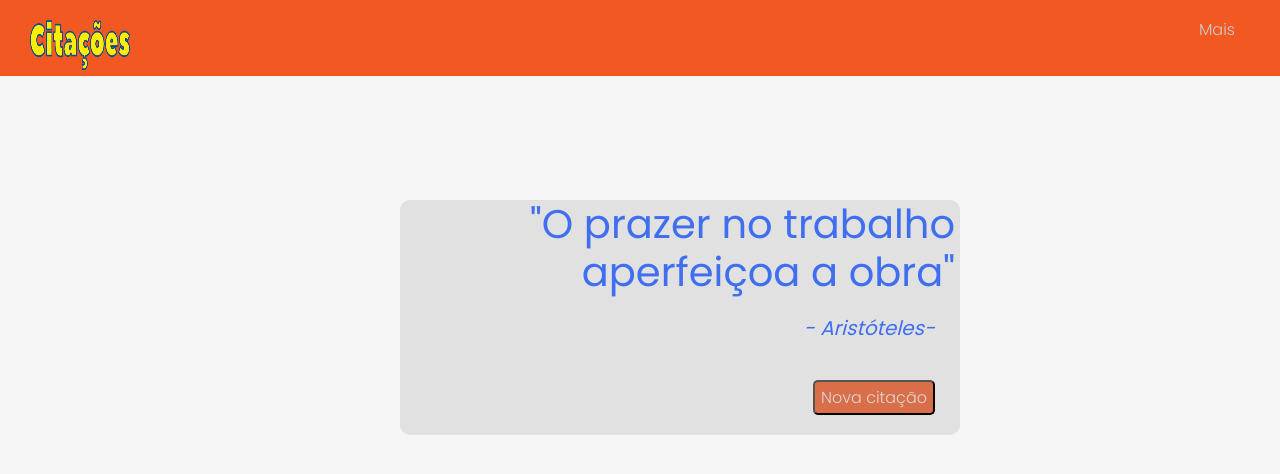
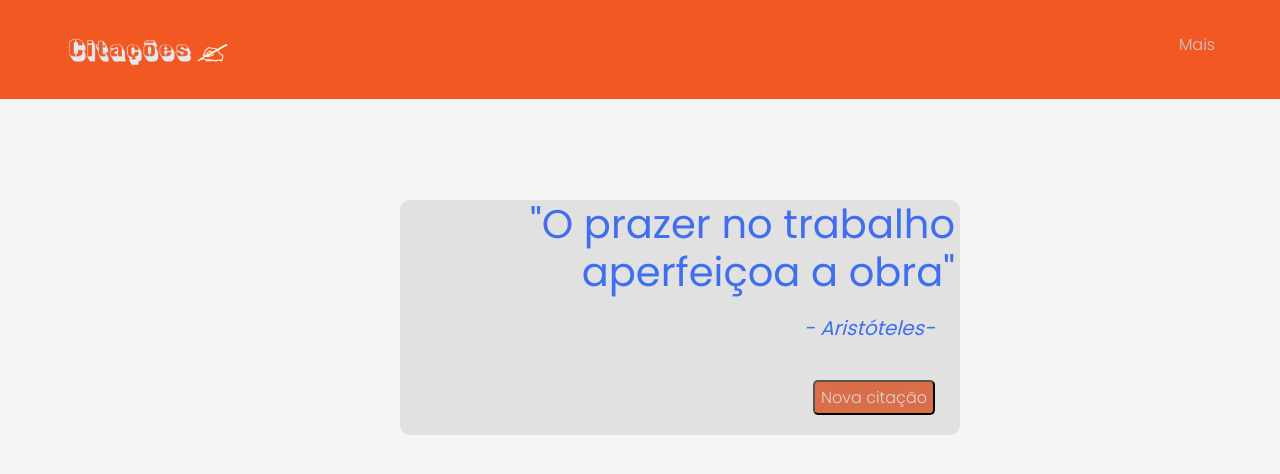
Before and after one commit to eesr05/RandomQuotes, a React (Create React App) app: page / in a window 1280 px wide. Shown: the top 474 px of the page. Built offline with nearby package versions, Linux system fonts and the light colour scheme.

Commit message:
Changing the logo

```diff
--- a/src/components/Nav/Hamburger.js
+++ b/src/components/Nav/Hamburger.js
@@ -1,14 +1,14 @@
 import React from 'react'
 import styled from 'styled-components'
 import Burger from './Burger'
-import Logo from './logo/logo.png'
+import Logo from './logo/cita2.png'
 import { animateScroll as scroll } from 'react-scroll'
 
 const Nav = styled.nav`
     width: 100%;
     position: fixed;
     top: 0;
-
+    height: 100px;
     /* margin-bottom:250px; */
     border-bottom: 1px solid #f1f1f1;
     padding: 0 5px;
@@ -18,11 +18,11 @@ const Nav = styled.nav`
     z-index:1;
 
     .logo{
-       margin:20px 0 0 25px;
+       margin:1px 0 0 25px;
        color: #000;
-       font-size: 23px;
-       width: 100px;
-       height: 50px;
+       /* font-size: 23px; */
+       width: 230px;
+       height: 130px;
     }
 `
 
--- a/src/components/Nav/NavRight.js
+++ b/src/components/Nav/NavRight.js
@@ -13,6 +13,7 @@ const Ul = styled.ul`
     li{
         padding:18px 10px;
         margin-right:30px;
+        margin:15px 50px 0 ;
         cursor: pointer;
         color: #ccc
     }
@@ -32,6 +33,7 @@ const Ul = styled.ul`
 
         li{
             color: #000;
+
         }
         a{
             color:#000;
```
Also changed, not shown: src/components/Nav/logo/cita2.png (added).
